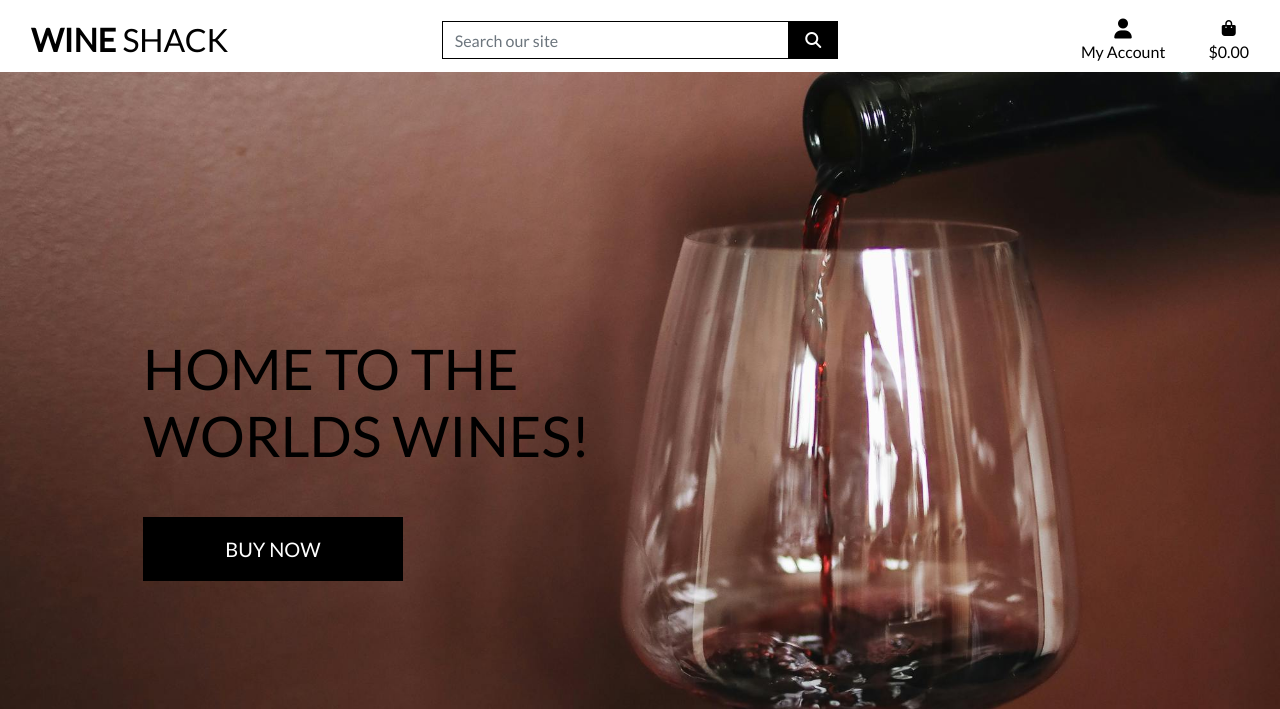
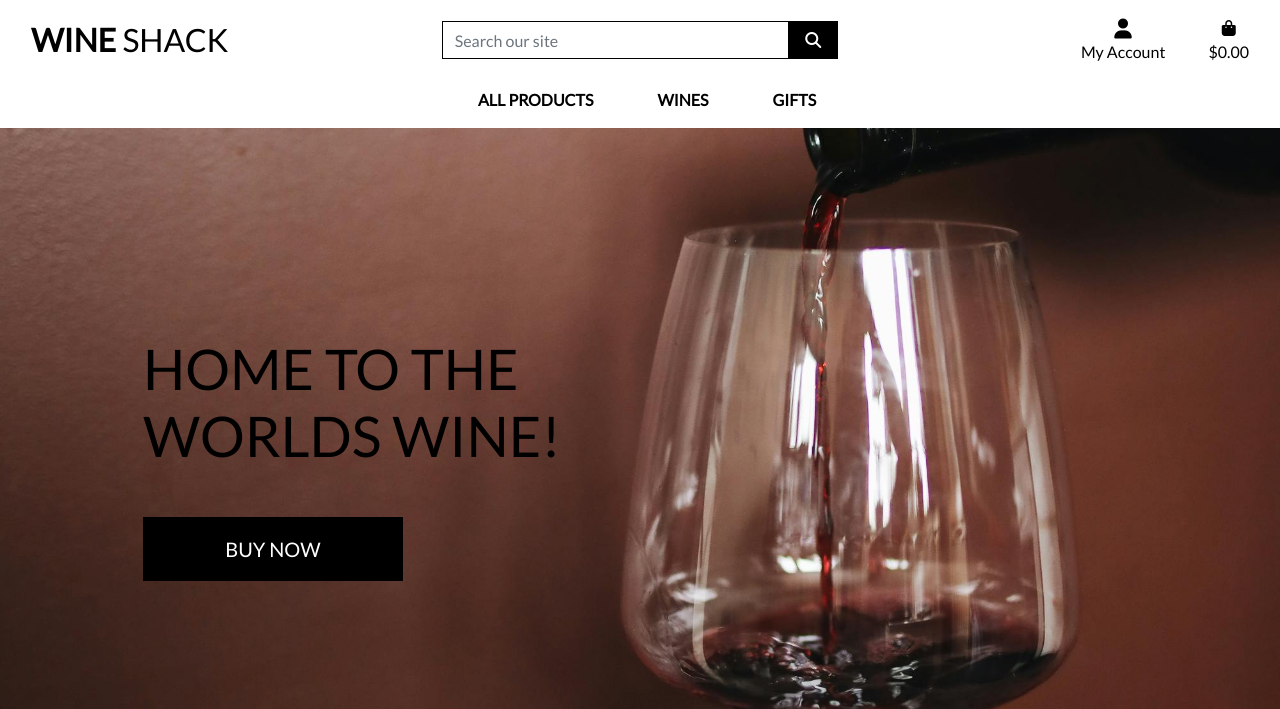
Before and after one commit to AdelleKing/WineShack, a Django app: page / in a window 1280 px wide. Shown: the top 709 px of the page. Run offline with Django 3.2, Linux system fonts and the light colour scheme; some libraries are stand-ins or nearby versions.

Commit message:
added the main page navigation links

```diff
--- a/home/templates/home/index.html
+++ b/home/templates/home/index.html
@@ -14,7 +14,7 @@
         <div class="row h-100">
             <div class="col-7 col-md-6 my-auto">
                 <h1 class="display-4 logo-font text-black">
-                    Home to the Worlds Wines!
+                    Home to the Worlds Wine!
                 </h1>
                 <div class="my-5">
                     <h4>
--- a/templates/base.html
+++ b/templates/base.html
@@ -95,6 +95,15 @@
                 </ul>
             </div>
         </div>
+        <div class="row bg-white">
+            <nav class="navbar navbar-expand-lg navbar-light w-100">
+                <button class="navbar-toggler" type="button" data-toggle="collapse" data-target="#main-nav" aria-controls="main-nav" aria-expanded="false" aria-label="Toggle navigation">
+                    <span class="navbar-toggler-icon"></span>
+                </button>
+                {% include 'includes/mobile-top-header.html' %}
+                {% include 'includes/main-nav.html' %}
+            </nav>
+        </div>
     </header>
 
     {% if messages %}
--- /dev/null
+++ b/templates/includes/main-nav.html
@@ -0,0 +1,50 @@
+<div class="collapse navbar-collapse" id="main-nav">
+    <ul class="navbar-nav w-auto mx-auto">
+        <li class="nav-item dropdown">
+            <a class="logo-font font-weight-bold nav-link text-black mr-5" href="#" id="all-products-link" data-toggle="dropdown" aria-haspopup="true" aria-expanded="false">
+                All Products
+            </a>
+            <div class="dropdown-menu border-0" aria-labelledby="all-products-link">
+                <a href="" class="dropdown-item">By Price</a>
+                <a href="" class="dropdown-item ">By Rating</a>
+                <a href="" class="dropdown-item ">By Category</a>
+                <a href="" class="dropdown-item">All Products</a>
+            </div>
+        </li>
+
+        <li class="nav-item dropdown">
+            <a class="logo-font font-weight-bold nav-link text-black mr-5" href="#" id="clothing-link" data-toggle="dropdown" aria-haspopup="true" aria-expanded="false">
+                Wines
+            </a>
+            <div class="dropdown-menu border-0" aria-labelledby="clothing-link">
+                <a href="" class="dropdown-item">Red Wines</a>
+                <a href="" class="dropdown-item">White Wines</a>
+                <a href="" class="dropdown-item">Rose Wines</a>
+                <a href="" class="dropdown-item">Champagne</a>
+            </div>
+        </li>
+
+        <li class="nav-item dropdown">
+            <a class="logo-font font-weight-bold nav-link text-black mr-5" href="#" id="homeware-link" data-toggle="dropdown" aria-haspopup="true" aria-expanded="false">
+                Gifts
+            </a>
+            <div class="dropdown-menu border-0" aria-labelledby="homeware-link">
+                <a href="" class="dropdown-item">Red Wine</a>
+                <a href="" class="dropdown-item">Champagne</a>
+                <a href="" class="dropdown-item">All Gifts</a>
+            </div>
+        </li>
+
+       <!-- <li class="nav-item dropdown">
+            <a class="logo-font font-weight-bold nav-link text-black" href="#" id="specials-link" data-toggle="dropdown" aria-haspopup="true" aria-expanded="false">
+                Special Offers
+            </a>
+            <div class="dropdown-menu border-0" aria-labelledby="specials-link">
+                <a href="" class="dropdown-item">New Arrivals</a>
+                <a href="" class="dropdown-item">Deals</a>
+                <a href="" class="dropdown-item">Clearance</a>
+                <a href="" class="dropdown-item">All Specials</a>
+            </div>
+        </li> -->
+    </ul>
+</div>
--- /dev/null
+++ b/templates/includes/mobile-top-header.html
@@ -0,0 +1,58 @@
+<ul>
+    <li class="list-inline-item">
+      <a class="text-black nav-link d-block d-lg-none" href="#" id="mobile-search" data-toggle="dropdown" aria-haspopup="true" aria-expanded="false">
+          <div class="text-center">
+              <div><i class="fas fa-search fa-lg"></i></div>
+              <p class="my-0">Search</p>
+          </div>
+      </a>
+      <div class="dropdown-menu border-0 w-100 p-3 rounded-0 my-0" aria-labelledby="mobile-search">
+          <form class="form" method="GET" action="">
+              <div class="input-group w-100">
+                  <input class="form-control border border-black rounded-0" type="text" name="q" placeholder="Search our site">
+                  <div class="input-group-append">
+                      <button class="form-control form-control btn btn-black border border-black rounded-0" type="submit">
+                          <span class="icon">
+                              <i class="fas fa-search"></i>
+                          </span>
+                      </button>
+                  </div>
+              </div>
+          </form>
+      </div>
+  </li>
+  <li class="list-inline-item dropdown">
+      <a class="text-black nav-link d-block d-lg-none" href="#" id="user-options" data-toggle="dropdown" aria-haspopup="true" aria-expanded="false">
+          <div class="text-center">
+              <div><i class="fas fa-user fa-lg"></i></div>
+              <p class="my-0">My Account</p>
+          </div>
+      </a>
+      <div class="dropdown-menu border-0" aria-labelledby="user-options">
+          {% if request.user.is_authenticated %}
+              {% if request.user.is_superuser %}
+                  <a href="{% url 'account_logout' %}" class="dropdown-item">Product Management</a>
+              {% endif %}
+              <a href="" class="dropdown-item">My Profile</a>
+              <a href="{% url 'account_logout' %}" class="dropdown-item">Logout</a>
+          {% else %}
+              <a href="{% url 'account_signup' %}" class="dropdown-item">Register</a>
+              <a href="{% url 'account_login' %}" class="dropdown-item">Login</a>
+          {% endif %}
+      </div>
+  </li>
+  <li class="list-inline-item">
+      <a class="{% if grand_total %}text-primary font-weight-bold{% else %}text-black{% endif %} nav-link d-block d-lg-none" href="">
+          <div class="text-center">
+              <div><i class="fas fa-shopping-bag fa-lg"></i></div>
+              <p class="my-0">
+                  {% if grand_total %}
+                      ${{ grand_total|floatformat:2 }}
+                  {% else %}
+                      $0.00
+                  {% endif %}
+              </p>
+          </div>
+      </a>
+    </li>
+  </ul>
```
